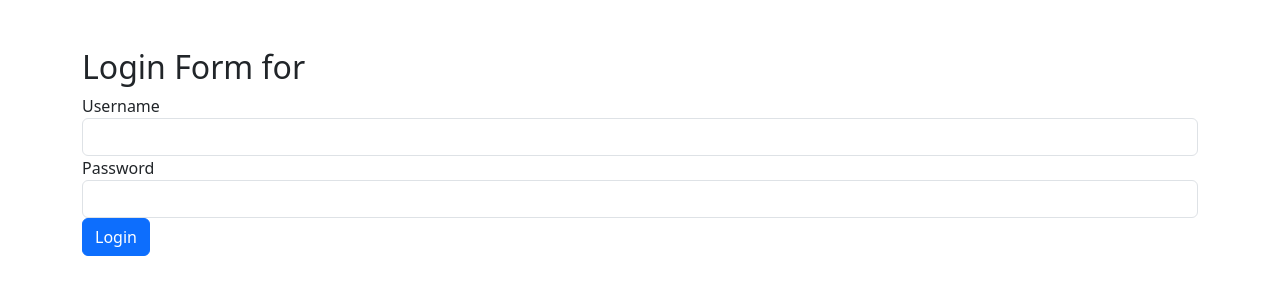
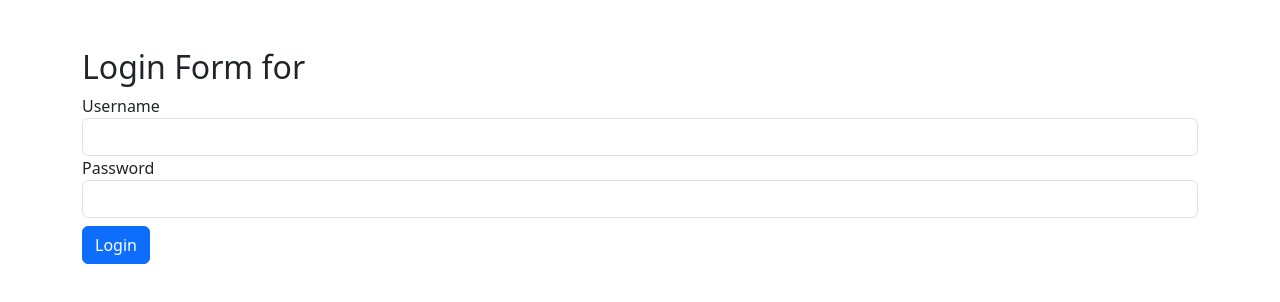
Before and after one commit to abi4203/Simplified-youtube-uploader, a React (Create React App) app in the folder frontend/: page /login in a window 1280 px wide. Shown: the top 302 px of the page. Built offline with nearby package versions, Linux system fonts and the light colour scheme; no server answers.

Commit message:
Small update

```diff
--- a/frontend/src/components/Login.js
+++ b/frontend/src/components/Login.js
@@ -67,7 +67,7 @@
                     <label>Password</label>
                     <input type="password" name="password" className="form-control" onChange={handleChange} required />
                 </div>
-                <button type="submit" className="btn btn-primary">Login</button>
+                <button type="submit" className="btn btn-primary mt-2">Login</button>
             </form>
         </div>
     );
```
